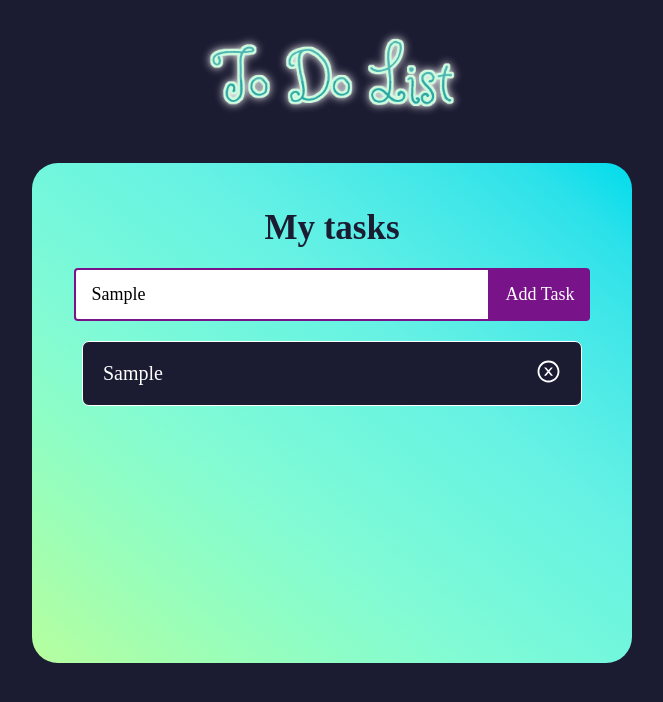
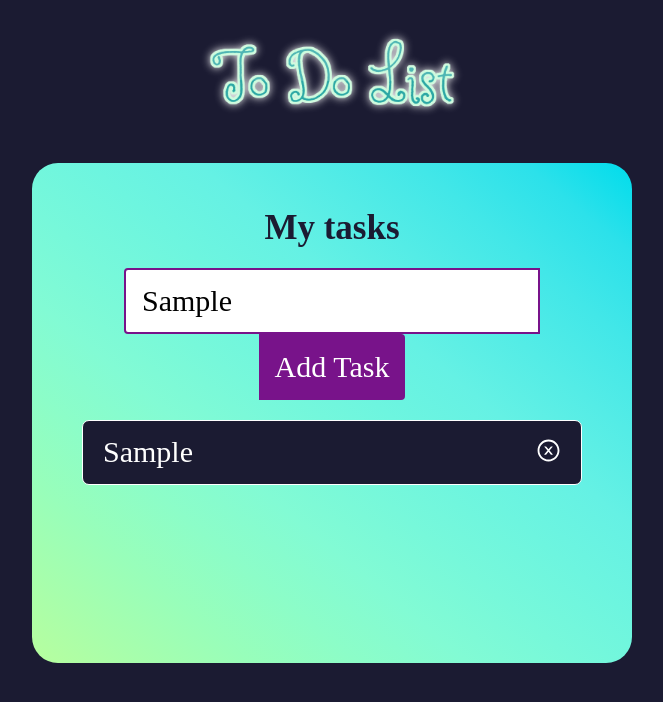
Before and after one commit to acarob/todolist, a React (Create React App) app: page / in a window 1280 px wide. Both pictures are taken after typing "Sample" into the empty fields and a click on the button "Add Task". Shown: the top 702 px of the page, without its empty margins (308-971 px from the left). Built offline with nearby package versions, Linux system fonts and the light colour scheme; a web font is replaced by a local one.

Commit message:
Updating font

```diff
--- a/src/stylesheets/Task.css
+++ b/src/stylesheets/Task.css
@@ -32,7 +32,7 @@
 .task-text {
   width: 100%;
   height: 100%;
-  font-size: 20px;
+  font-size: 30px;
   display: flex;
   align-items: center;
   overflow-wrap: anywhere;
--- a/src/stylesheets/TaskForm.css
+++ b/src/stylesheets/TaskForm.css
@@ -7,7 +7,7 @@
 
 .task-input {
   width: 416px;
-  font-size: 18px;
+  font-size: 30px;
   background-color: white;
   padding: 14px 32px 14px 16px;
   border-radius: 4px 0 0 4px;
@@ -18,7 +18,7 @@
 
 .task-button {
   padding: 16px;
-  font-size: 18px;
+  font-size: 30px;
   border: none;
   border-radius: 0 4px 4px 0;
   cursor: pointer;
```
